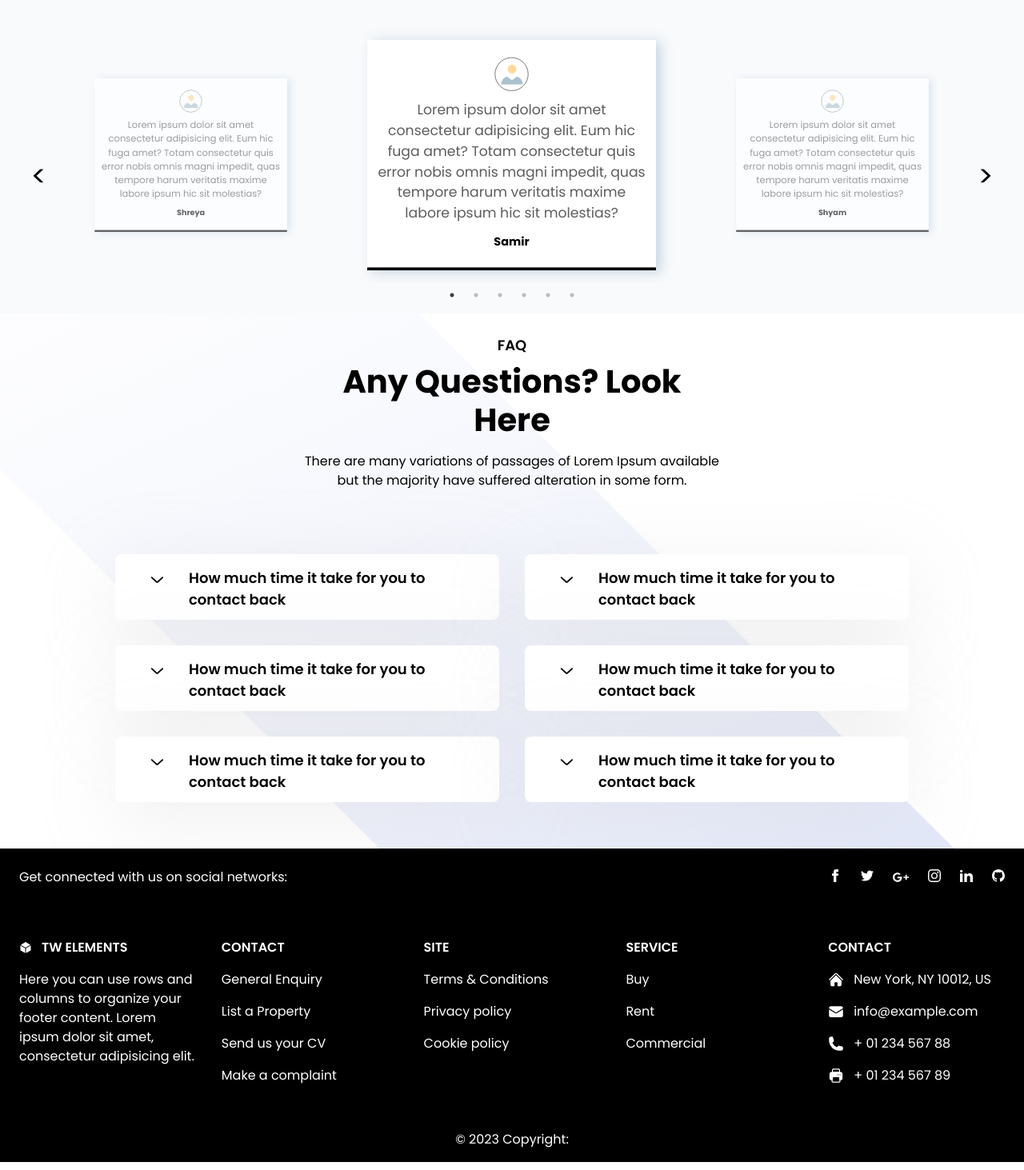
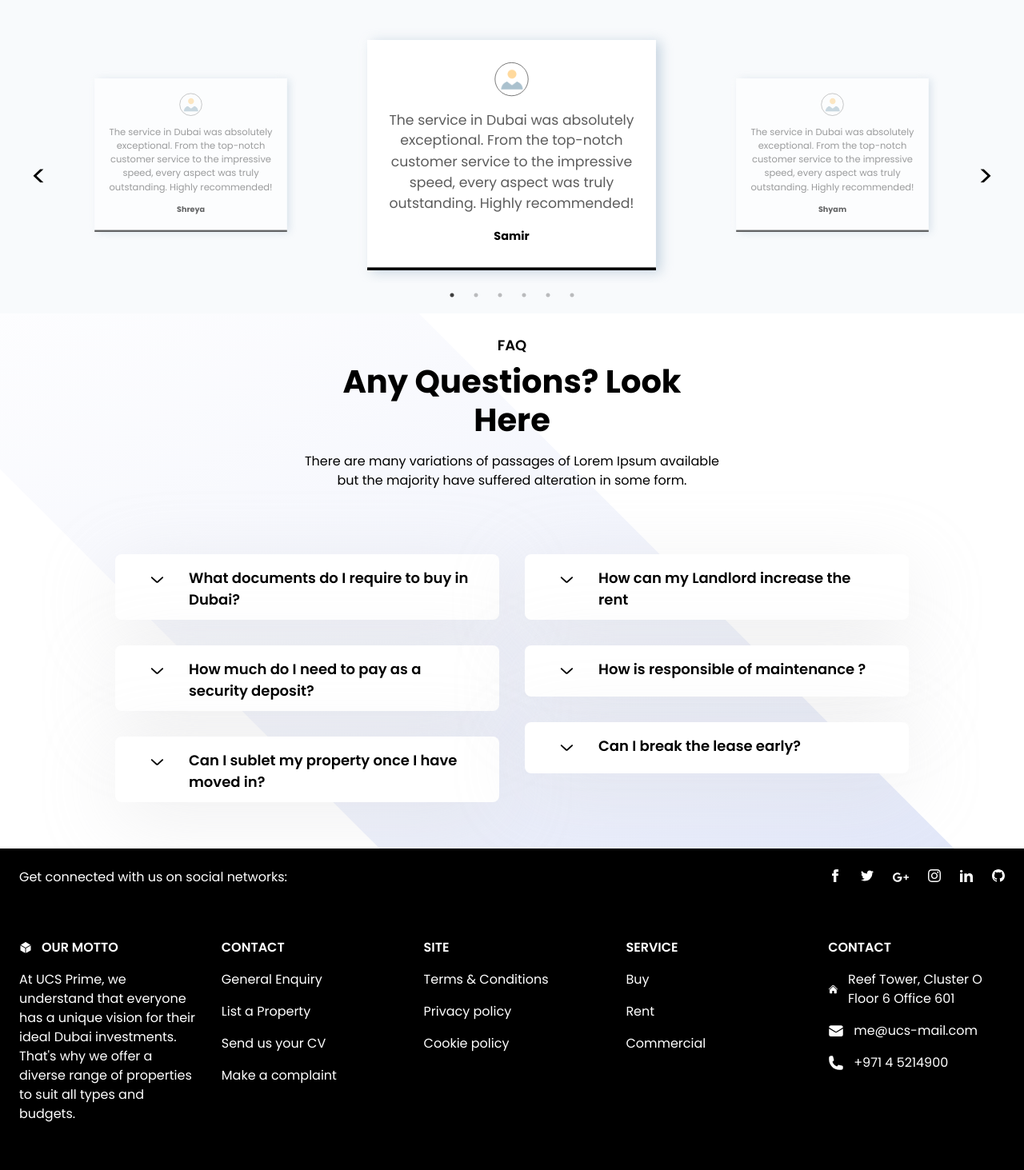
Before and after one commit to Sudhanshuuu/Dubai, a React (Create React App) app: page /review in a window 1280 px wide. Shown: the part 1147-2610 px from the top of the page at 80% size. Built offline with nearby package versions, Linux system fonts and the light colour scheme; a web font is replaced by a local one.

Commit message:
Demo Removal

```diff
--- a/src/components/Footer.js
+++ b/src/components/Footer.js
@@ -90,11 +90,12 @@ const Footer = () => {
               >
                 <path d="M12.378 1.602a.75.75 0 00-.756 0L3 6.632l9 5.25 9-5.25-8.622-5.03zM21.75 7.93l-9 5.25v9l8.628-5.032a.75.75 0 00.372-.648V7.93zM11.25 22.18v-9l-9-5.25v8.57a.75.75 0 00.372.648l8.628 5.033z" />
               </svg>
-              TW Elements
+              Our Motto
             </h6>
             <p>
-              Here you can use rows and columns to organize your footer content.
-              Lorem ipsum dolor sit amet, consectetur adipisicing elit.
+              At UCS Prime, we understand that everyone has a unique vision for their ideal Dubai
+              investments. That's why we offer a diverse range of properties to suit all types and budgets.
+
             </p>
           </div>
           {/* <!-- Products section --> */}
@@ -150,7 +151,7 @@ const Footer = () => {
             </h6>
             <p className="mb-4">
               <a className="text-white dark:text-neutral-200">
-               Buy
+                Buy
               </a>
             </p>
             <p className="mb-4">
@@ -179,7 +180,7 @@ const Footer = () => {
                 <path d="M11.47 3.84a.75.75 0 011.06 0l8.69 8.69a.75.75 0 101.06-1.06l-8.689-8.69a2.25 2.25 0 00-3.182 0l-8.69 8.69a.75.75 0 001.061 1.06l8.69-8.69z" />
                 <path d="M12 5.432l8.159 8.159c.03.03.06.058.091.086v6.198c0 1.035-.84 1.875-1.875 1.875H15a.75.75 0 01-.75-.75v-4.5a.75.75 0 00-.75-.75h-3a.75.75 0 00-.75.75V21a.75.75 0 01-.75.75H5.625a1.875 1.875 0 01-1.875-1.875v-6.198a2.29 2.29 0 00.091-.086L12 5.43z" />
               </svg>
-              New York, NY 10012, US
+              Reef Tower, Cluster O Floor 6 Office 601
             </p>
             <p className="mb-4 flex items-center justify-center md:justify-start">
               <svg
@@ -191,7 +192,7 @@ const Footer = () => {
                 <path d="M1.5 8.67v8.58a3 3 0 003 3h15a3 3 0 003-3V8.67l-8.928 5.493a3 3 0 01-3.144 0L1.5 8.67z" />
                 <path d="M22.5 6.908V6.75a3 3 0 00-3-3h-15a3 3 0 00-3 3v.158l9.714 5.978a1.5 1.5 0 001.572 0L22.5 6.908z" />
               </svg>
-              info@example.com
+              me@ucs-mail.com
             </p>
             <p className="mb-4 flex items-center justify-center md:justify-start">
               <svg
@@ -206,23 +207,9 @@ const Footer = () => {
                   clipRule="evenodd"
                 />
               </svg>
-              + 01 234 567 88
+              +971 4 5214900
             </p>
-            <p className="flex items-center justify-center md:justify-start">
-              <svg
-                xmlns="http://www.w3.org/2000/svg"
-                viewBox="0 0 24 24"
-                fill="currentColor"
-                className="mr-3 h-5 w-5"
-              >
-                <path
-                  fillRule="evenodd"
-                  d="M7.875 1.5C6.839 1.5 6 2.34 6 3.375v2.99c-.426.053-.851.11-1.274.174-1.454.218-2.476 1.483-2.476 2.917v6.294a3 3 0 003 3h.27l-.155 1.705A1.875 1.875 0 007.232 22.5h9.536a1.875 1.875 0 001.867-2.045l-.155-1.705h.27a3 3 0 003-3V9.456c0-1.434-1.022-2.7-2.476-2.917A48.716 48.716 0 0018 6.366V3.375c0-1.036-.84-1.875-1.875-1.875h-8.25zM16.5 6.205v-2.83A.375.375 0 0016.125 3h-8.25a.375.375 0 00-.375.375v2.83a49.353 49.353 0 019 0zm-.217 8.265c.178.018.317.16.333.337l.526 5.784a.375.375 0 01-.374.409H7.232a.375.375 0 01-.374-.409l.526-5.784a.373.373 0 01.333-.337 41.741 41.741 0 018.566 0zm.967-3.97a.75.75 0 01.75-.75h.008a.75.75 0 01.75.75v.008a.75.75 0 01-.75.75H18a.75.75 0 01-.75-.75V10.5zM15 9.75a.75.75 0 00-.75.75v.008c0 .414.336.75.75.75h.008a.75.75 0 00.75-.75V10.5a.75.75 0 00-.75-.75H15z"
-                  clipRule="evenodd"
-                />
-              </svg>
-              + 01 234 567 89
-            </p>
+
           </div>
         </div>
       </div>
--- a/src/components/Review/Faq.jsx
+++ b/src/components/Review/Faq.jsx
@@ -1,6 +1,6 @@
 import React, { useState } from "react";
 
-const Faq= () => {
+const Faq = () => {
     return (
         <section className="relative z-20 overflow-hidden bg-white dark:bg-dark py-[2%] *:font-sans">
             <div className=" mx-auto">
@@ -24,30 +24,42 @@ const Faq= () => {
                 <div className="mx-auto flex flex-wrap w-[90%] sm:w-[80%]">
                     <div className="w-full px-4 lg:w-1/2">
                         <AccordionItem
-                            header="How much time it take for you to contact back"
-                            text="It takes 2-3 weeks to get your first blog post ready. That includes the in-depth research & creation of your monthly content marketing strategy that we do before writing your first blog post, Ipsum available ."
+                            header="What documents do I require to buy in Dubai?"
+                            text="Required Documents: Passport, Emirates ID, Sale Contract (Form F/MOU), No
+Objection Certificate (NOC), Proof of Payment, Original Title Deed, Verification
+Documents. Additional Considerations: Power of Attorney for remote transactions,
+Additional Documents for Mortgage Financing.
+."
                         />
                         <AccordionItem
-                            header="How much time it take for you to contact back"
-                            text="It takes 2-3 weeks to get your first blog post ready. That includes the in-depth research & creation of your monthly content marketing strategy that we do before writing your first blog post, Ipsum available ."
+                            header="How much do I need to pay as a security deposit?"
+                            text="5% of the annual rent for unfurnished and 10% for furnished properties."
                         />
                         <AccordionItem
-                            header="How much time it take for you to contact back"
-                            text="It takes 2-3 weeks to get your first blog post ready. That includes the in-depth research & creation of your monthly content marketing strategy that we do before writing your first blog post, Ipsum available ."
+                            header="Can I sublet my property once I have moved in?"
+                            text="The law permits tenants to lease the property to sub-tenants for profit or other legitimate
+purposes, provided this does not harm the original landlord or property owner. However,
+one key condition must be met: the written consent of the original landlord is mandatory
+for the tenant to proceed with subleasing.
+"
                         />
                     </div>
                     <div className="w-full px-4 lg:w-1/2">
                         <AccordionItem
-                            header="How much time it take for you to contact back"
-                            text="It takes 2-3 weeks to get your first blog post ready. That includes the in-depth research & creation of your monthly content marketing strategy that we do before writing your first blog post, Ipsum available ."
+                            header="How can my Landlord increase the rent"
+                            text="- If your rent is between 11 percent and 20 per cent below the average market rate, a
+maximum increase of five per cent is permitted. If your rent is between 21 percent and 30
+per cent below the average market rate, a maximum increase of 10 per cent is permitted.
+"
                         />
                         <AccordionItem
-                            header="How much time it take for you to contact back"
-                            text="It takes 2-3 weeks to get your first blog post ready. That includes the in-depth research & creation of your monthly content marketing strategy that we do before writing your first blog post, Ipsum available ."
+                            header="How is responsible of maintenance ?"
+                            text="- The landlord.."
                         />
                         <AccordionItem
-                            header="How much time it take for you to contact back"
-                            text="It takes 2-3 weeks to get your first blog post ready. That includes the in-depth research & creation of your monthly content marketing strategy that we do before writing your first blog post, Ipsum available ."
+                            header="Can I break the lease early?"
+                            text="The penalty is usually between one and two months' rent. In your situation, your landlord
+is asking what is normal in these circumstances."
                         />
                     </div>
                 </div>
--- a/src/components/Review/Testimonals.jsx
+++ b/src/components/Review/Testimonals.jsx
@@ -10,12 +10,12 @@ function Testimonial() {
 
     let [imgIndex, setImgindex] = useState(0);
 
-    let [reviews, setReviews] = useState([{ comment: "Lorem ipsum dolor sit amet consectetur adipisicing elit. Eum hic fuga amet? Totam consectetur quis error nobis omnis magni impedit, quas tempore harum veritatis maxime labore ipsum hic sit molestias?", user: "Samir" }
-        , { comment: "Lorem ipsum dolor sit amet consectetur adipisicing elit. Eum hic fuga amet? Totam consectetur quis error nobis omnis magni impedit, quas tempore harum veritatis maxime labore ipsum hic sit molestias? ", user: "Shyam" }
-        , { comment: " Lorem ipsum dolor sit amet consectetur adipisicing elit. Eum hic fuga amet? Totam consectetur quis error nobis omnis magni impedit, quas tempore harum veritatis maxime labore ipsum hic sit molestias?", user: "Rohit" }
-        , { comment: "Lorem ipsum dolor sit amet consectetur adipisicing elit. Eum hic fuga amet? Totam consectetur quis error nobis omnis magni impedit, quas tempore harum veritatis maxime labore ipsum hic sit molestias? ", user: "Raman" }
-        , { comment: "Lorem ipsum dolor sit amet consectetur adipisicing elit. Eum hic fuga amet? Totam consectetur quis error nobis omnis magni impedit, quas tempore harum veritatis maxime labore ipsum hic sit molestias? ", user: "Riya" }
-        , { comment: " Lorem ipsum dolor sit amet consectetur adipisicing elit. Eum hic fuga amet? Totam consectetur quis error nobis omnis magni impedit, quas tempore harum veritatis maxime labore ipsum hic sit molestias?", user: "Shreya" }]);
+    let [reviews, setReviews] = useState([{ comment: "The service in Dubai was absolutely exceptional. From the top-notch customer service to the impressive speed, every aspect was truly outstanding. Highly recommended!", user: "Samir" }
+        , { comment: "The service in Dubai was absolutely exceptional. From the top-notch customer service to the impressive speed, every aspect was truly outstanding. Highly recommended! ", user: "Shyam" }
+        , { comment: " The service in Dubai was absolutely exceptional. From the top-notch customer service to the impressive speed, every aspect was truly outstanding. Highly recommended!", user: "Rohit" }
+        , { comment: "The service in Dubai was absolutely exceptional. From the top-notch customer service to the impressive speed, every aspect was truly outstanding. Highly recommended! ", user: "Raman" }
+        , { comment: "The service in Dubai was absolutely exceptional. From the top-notch customer service to the impressive speed, every aspect was truly outstanding. Highly recommended! ", user: "Riya" }
+        , { comment: " The service in Dubai was absolutely exceptional. From the top-notch customer service to the impressive speed, every aspect was truly outstanding. Highly recommended!", user: "Shreya" }]);
 
 
     const NextArrow = ({ onClick }) => {
```
Also changed, not shown: src/components/Header.js (+32 -6 lines), src/assets/gif.png (added).
